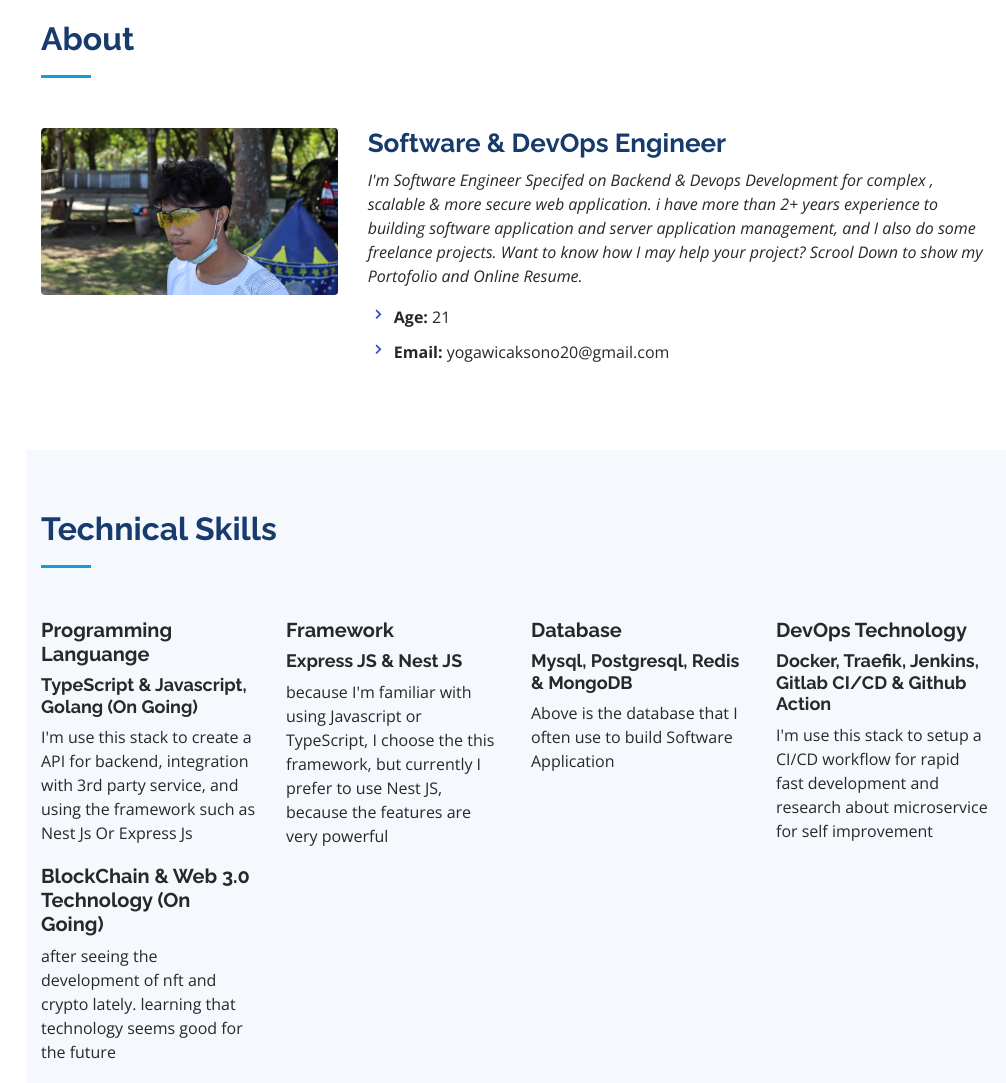
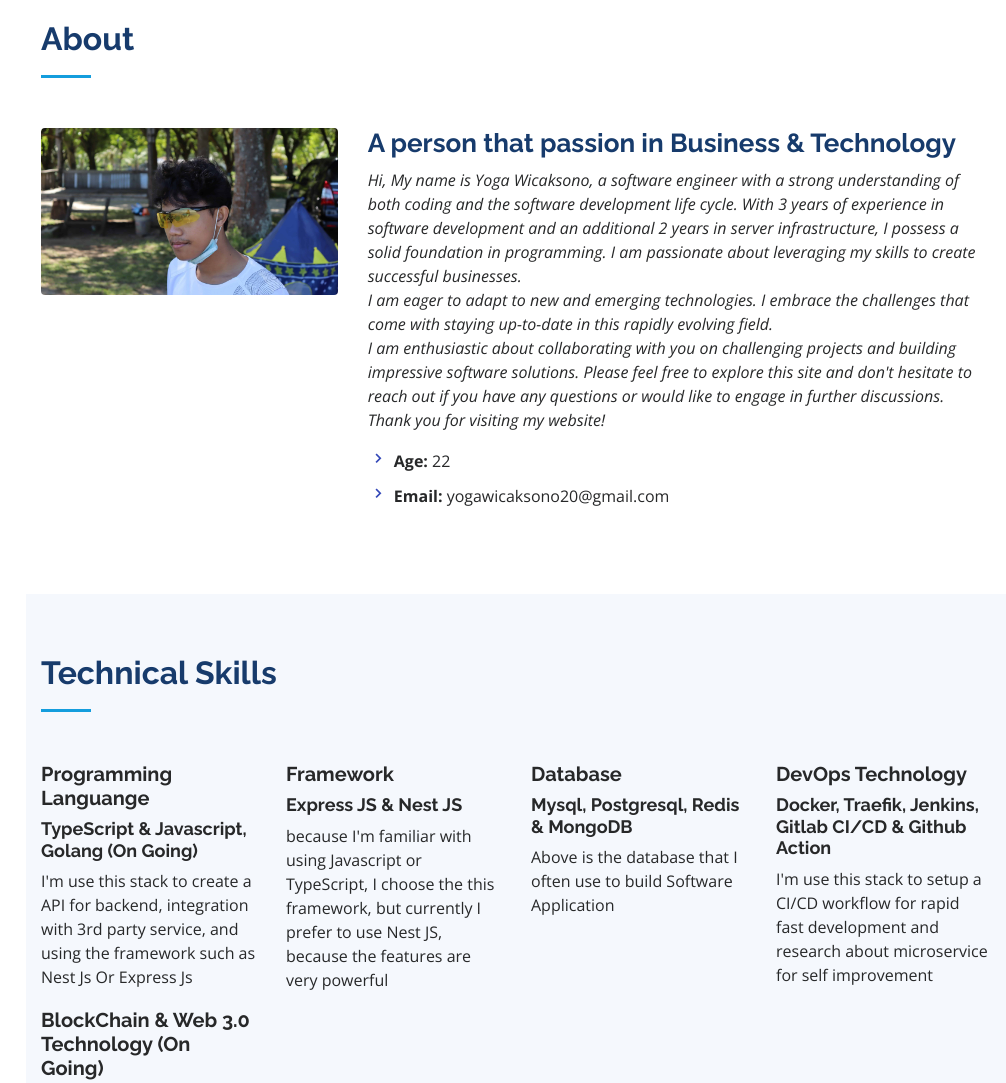
Before and after one commit to yogawicak/yogawcksn.github.io, a plain HTML site: page index.html in a window 1280 px wide. Shown: the part 840-1923 px from the top of the page, without its empty margins (274-1280 px from the left). Drawn offline with nearby package versions, Linux system fonts and the light colour scheme.

Commit message:
new content

```diff
--- a/index.html
+++ b/index.html
@@ -93,9 +93,11 @@
             <img src="assets/img/IMG_0370-min.jpg" class="img-fluid rounded" alt="">
           </div>
           <div class="col-lg-8 pt-4 pt-lg-0 content" data-aos="fade-left">
-            <h3>Software & DevOps Engineer</h3>
+            <h3>A person that passion in Business & Technology</h3>
             <p class="font-italic">
-              I'm Software Engineer Specifed on Backend & Devops Development for complex , scalable & more secure web application. i have more than 2+ years experience to building software application and server application management, and I also do some freelance projects. Want to know how I may help your project? Scrool Down to show my Portofolio and Online Resume.
+                Hi, My name is Yoga Wicaksono, a software engineer with a strong understanding of both coding and the software development life cycle. With 3 years of experience in software development and an additional 2 years in server infrastructure, I possess a solid foundation in programming. I am passionate about leveraging my skills to create successful businesses.
+                <br>I am eager to adapt to new and emerging technologies. I embrace the challenges that come with staying up-to-date in this rapidly evolving field.
+                <br>I am enthusiastic about collaborating with you on challenging projects and building impressive software solutions. Please feel free to explore this site and don't hesitate to reach out if you have any questions or would like to engage in further discussions. Thank you for visiting my website!
             </p>
             <div class="row">
               <div class="col-lg-7">
@@ -103,7 +105,7 @@
                   <!-- <li><i class="icofont-rounded-right"></i> <strong>Birthday:</strong> 1 May 1995</li>
                   <li><i class="icofont-rounded-right"></i> <strong>Website:</strong> www.example.com</li>
                   <li><i class="icofont-rounded-right"></i> <strong>Phone:</strong> +123 456 7890</li> -->
-                  <li><i class='bx bx-chevron-right' style='color:#3347b8' ></i> <strong>Age:</strong> 21</li>
+                  <li><i class='bx bx-chevron-right' style='color:#3347b8' ></i> <strong>Age:</strong> 22</li>
                   <!-- <li><i class='bx bx-chevron-right' style='color:#3347b8' ></i> <strong>Freelance:</strong> Available</li> -->
                   <li><i class='bx bx-chevron-right' style='color:#3347b8' ></i> <strong>Email:</strong> yogawicaksono20@gmail.com</li>
                 </ul>
@@ -320,7 +322,6 @@
             <ul>
               <li><i class='bx bxs-chevron-right' style='color:#3347b8' ></i>Work on project https://www.worldroamer.com (OTA system)</li>
               <li><i class='bx bxs-chevron-right' style='color:#3347b8' ></i>Troubleshoot & Debugging Microservices with +150 services</li>
-              <li><i class='bx bxs-chevron-right' style='color:#3347b8' ></i></li>
               <li><i class='bx bxs-chevron-right' style='color:#3347b8' ></i>Using AWS Product like AWS SQS, AWS CloudFormation, CodeCommit, CodePipeline</li>
             </ul>
           </div>
@@ -335,7 +336,7 @@
             </ul>
           </div>
           <div class="col-lg-6" data-aos="fade-left">
-            <h2>Founder & Software Consultant</h2>
+            <h2>Founder & Software Engineer</h2>
             <h3>at <a href="https://creativesav.com">creativesav.com</a></h3>
             <h4>From Jun 2022 - Present</h4>
             <h4>Projects: </h4>
```
